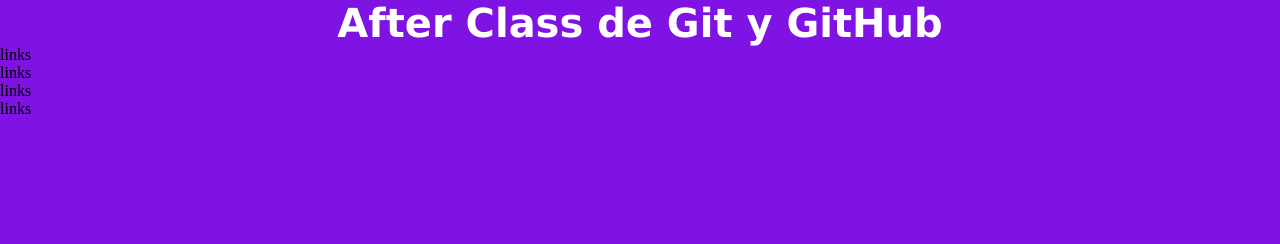
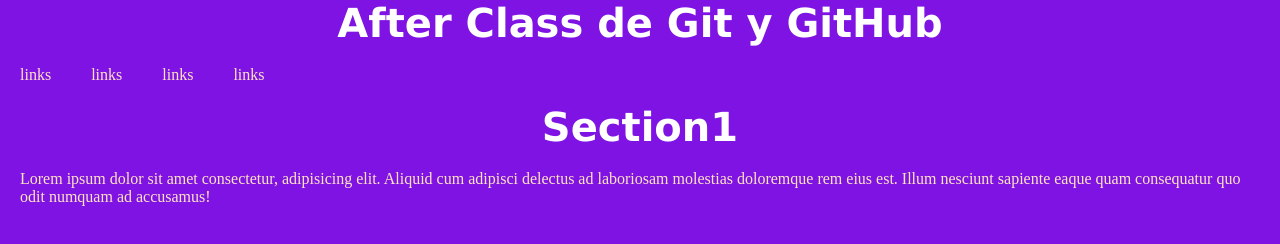
Before and after one commit to Nellu2807/after_git, a plain HTML site: page index.html in a window 1280 px wide. Drawn offline with Linux system fonts and the light colour scheme.

Commit message:
agregue estilo al menu

```diff
--- a/css/estilo.css
+++ b/css/estilo.css
@@ -5,11 +5,22 @@
 }
 body{
     background-color: #7f13e3;
+    color: bisque;
 
 }
-h1{
+h1, h2{
     color: white;
     text-align: center;
     font-size: 2.5rem;
     font-family: Verdana, Geneva, Tahoma, sans-serif;
 }
+ul{
+    display: flex;
+}
+li{
+    padding: 20px;
+    list-style-type: none;
+}
+p{
+    padding: 20px;
+}
--- a/index.html
+++ b/index.html
@@ -21,6 +21,13 @@
             </ul>
         </nav>
     </header>
+    <main>
+        <h2>
+            Section1
+        </h2>
+            <p>Lorem ipsum dolor sit amet consectetur, adipisicing elit. Aliquid cum adipisci delectus ad laboriosam molestias doloremque rem eius est. Illum nesciunt sapiente eaque quam consequatur quo odit numquam ad accusamus!</p>
+
+     </main>
 
 </body>
 </html>
```
